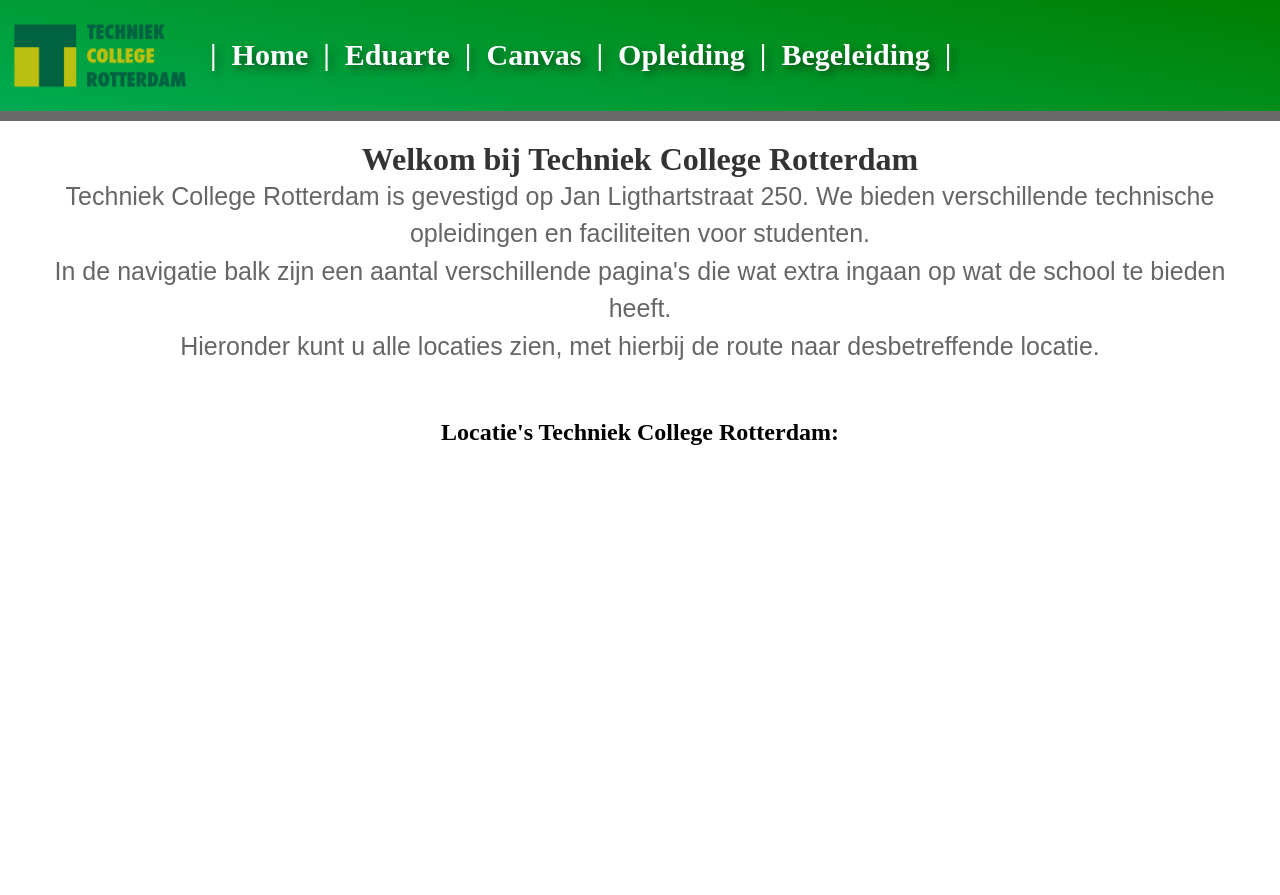
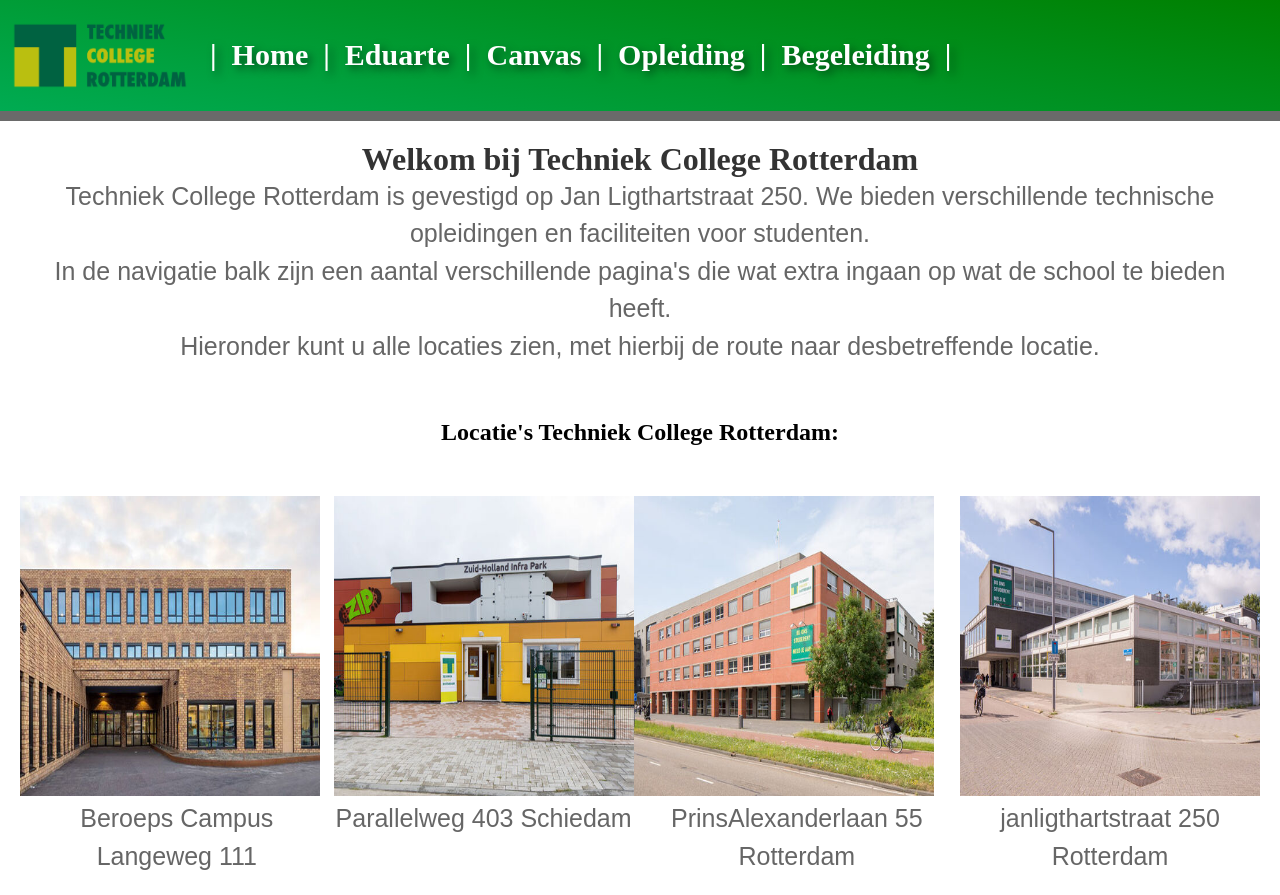
Before and after one commit to Jorick-501/Project-ouderavond, a plain HTML site: page tcr.html in a window 1280 px wide. Before the commit the page ends 800 px from the top, so only its background shows below. Drawn offline with Linux system fonts and the light colour scheme.

Commit message:
Locatie fotos terug

```diff
--- a/tcr.html
+++ b/tcr.html
@@ -29,8 +29,26 @@
         <br>
         <br>
         <br>
-    </div>
         <h2>Locatie's Techniek College Rotterdam:</h2>
+    <div class="locaties">
+                <a href="https://www.google.nl/maps?q=Langeweg+111,3245+KG,Sommelsdijk+%28Middelharnis%29">
+            <img src="img/langeweg.png" alt="janligthartstraat">
+            <p style="text-align: center;"> Beroeps Campus Langeweg 111 </p>
+           </a>
+           <a href="https://www.google.nl/maps?q=Parallelweg+403,3112+NA,Schiedam">
+               <img src="img/Parallelweg.jpg" alt="Parallelweg">
+               <p style="text-align: center;">Parallelweg 403 Schiedam</p>
+           </a>
+           <a href="https://www.google.nl/maps?q=Prins+Alexanderlaan+55,3067+GB,Rotterdam">
+               <img src="img/PrinsAlexanderlaan55.jpg" alt="PrinsAlexanderlaan55">
+               <p style="text-align: center;">PrinsAlexanderlaan 55 Rotterdam</p>
+           </a>
+           <a href="https://maps.app.goo.gl/K6qGEstrPU5QCyT99">
+            <img src="img/janligthartstraat.png" alt="janligthartstraat">
+            <p style="text-align: center;">janligthartstraat 250 Rotterdam</p>
+        </a>
+       </div>
+
     </body>
     </main>
 </body>
```
Also changed, not shown: styles.css (line endings or trailing spaces).
